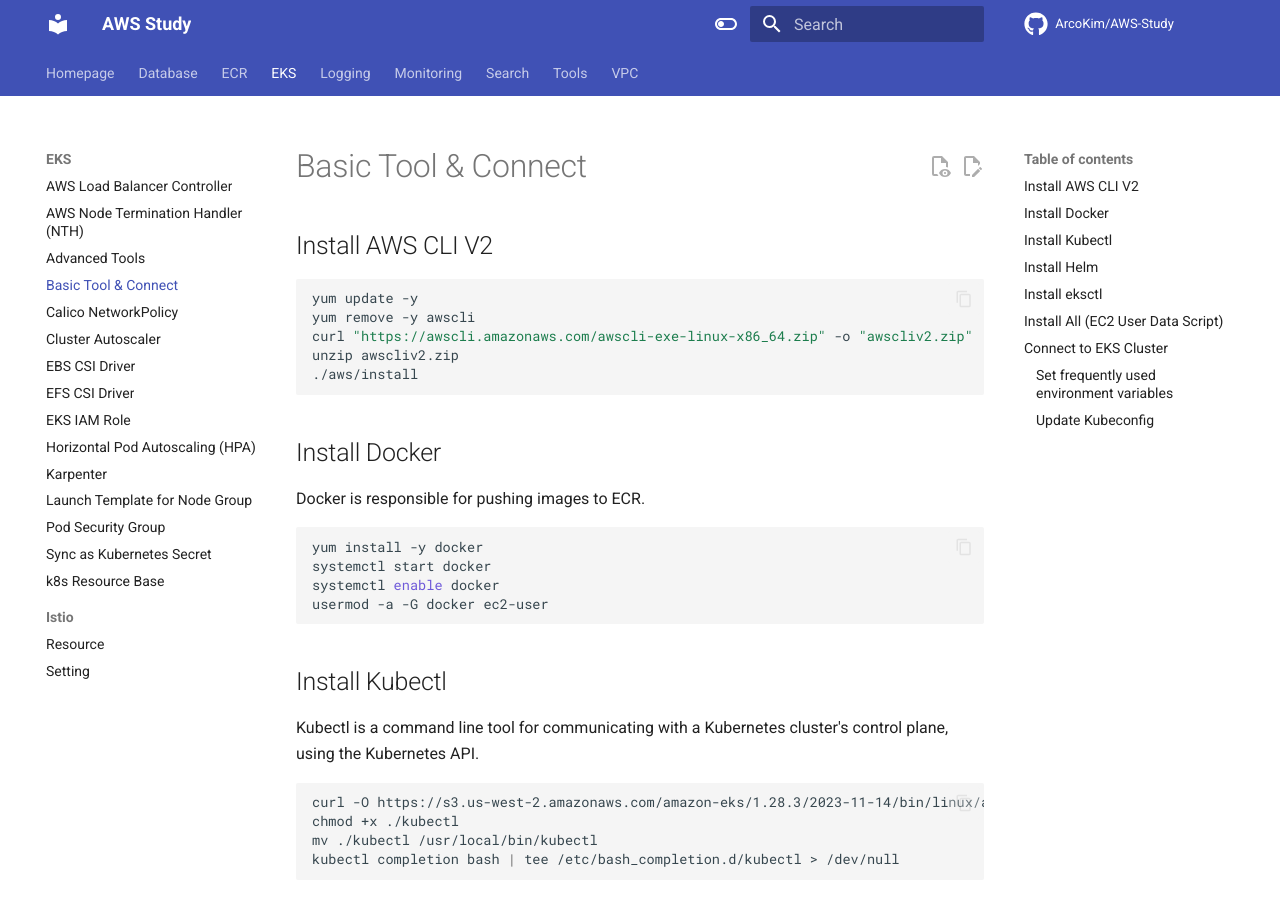
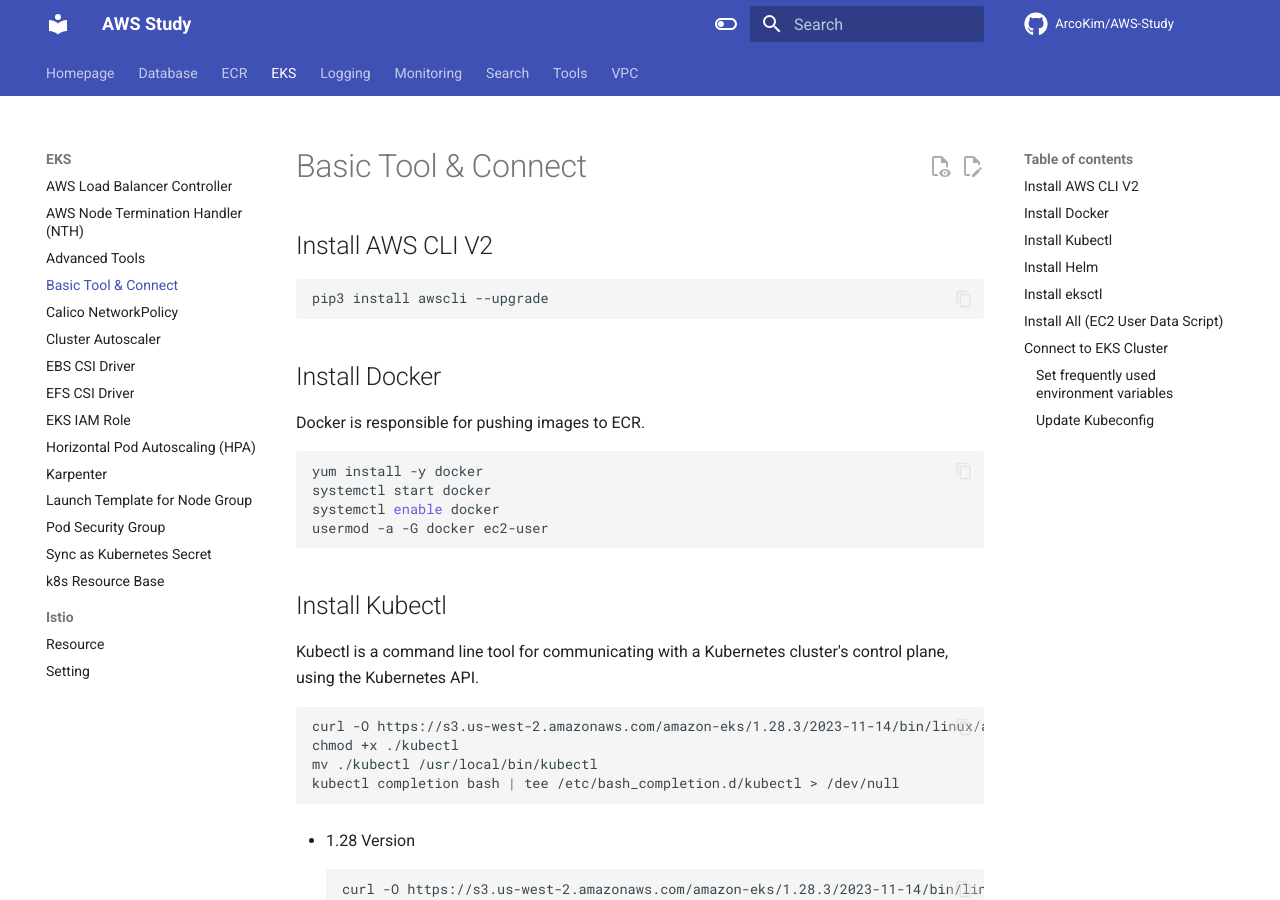
Before and after one commit to ArcoKim/AWS-Study, an MkDocs documentation site: the page built from docs/EKS/Basic Tool & Connect.md, in a window 1280 px wide and 900 px high. Built offline with MkDocs 1.6.1 and Material for MkDocs 9.7.7, drawn with Linux system fonts in a browser that asks for light colours; comment, search, counter and statistics services are not loaded; some of the changed text lies outside the part shown.

Commit message:
24.02.07 : edit aws-cli upgrade command

````diff
--- a/docs/EKS/Basic Tool & Connect.md
+++ b/docs/EKS/Basic Tool & Connect.md
@@ -1,11 +1,7 @@
 # Basic Tool & Connect
 ## Install AWS CLI V2
 ``` bash
-yum update -y
-yum remove -y awscli
-curl "https://awscli.amazonaws.com/awscli-exe-linux-x86_64.zip" -o "awscliv2.zip"
-unzip awscliv2.zip
-./aws/install
+pip3 install awscli --upgrade
 ```
 ## Install Docker
 Docker is responsible for pushing images to ECR.
@@ -72,10 +68,7 @@
 ``` bash
 #!/bin/bash
 yum update -y
-yum remove -y awscli
-curl "https://awscli.amazonaws.com/awscli-exe-linux-x86_64.zip" -o "awscliv2.zip"
-unzip awscliv2.zip
-./aws/install
+pip3 install awscli --upgrade
 yum install -y docker
 systemctl start docker
 systemctl enable docker
````
